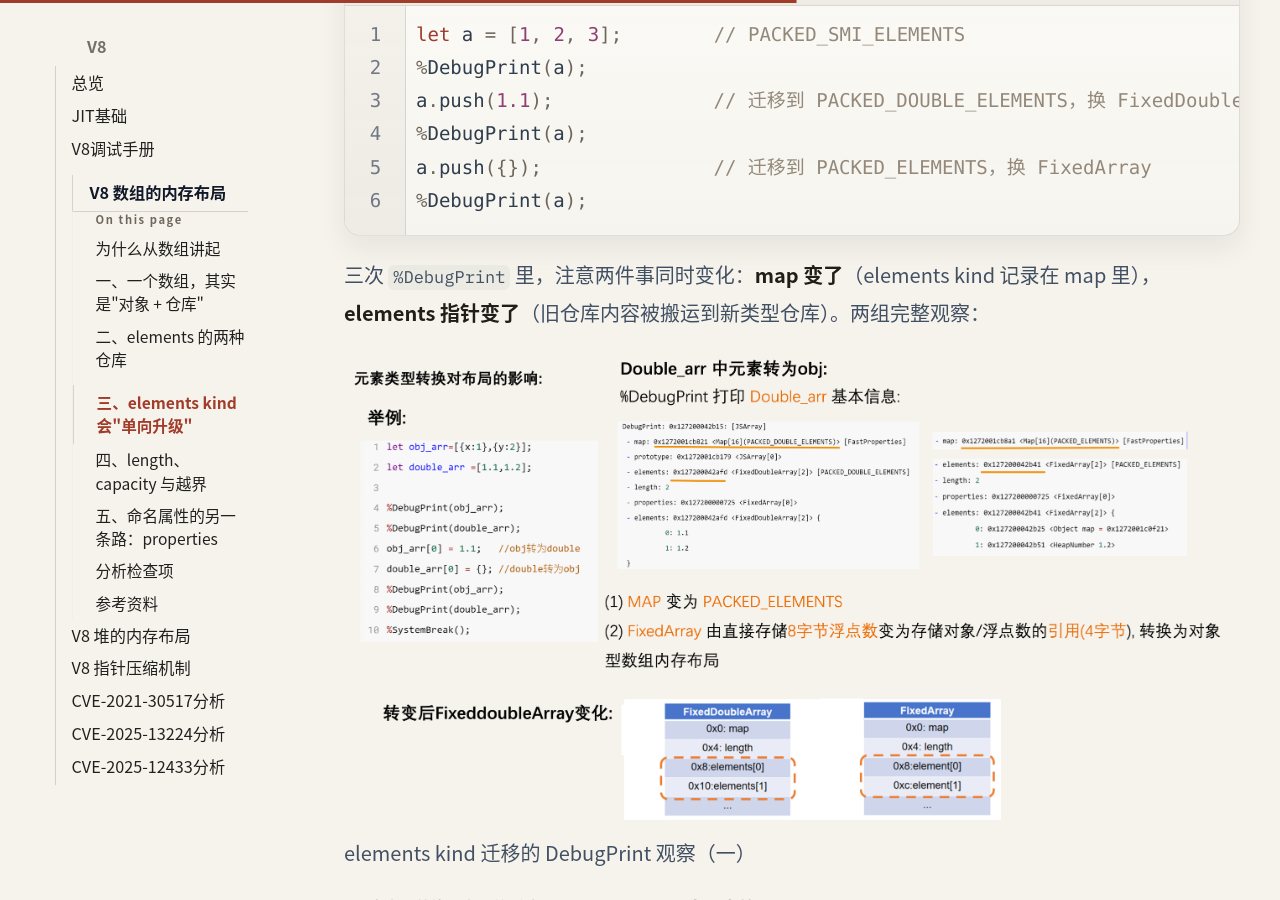
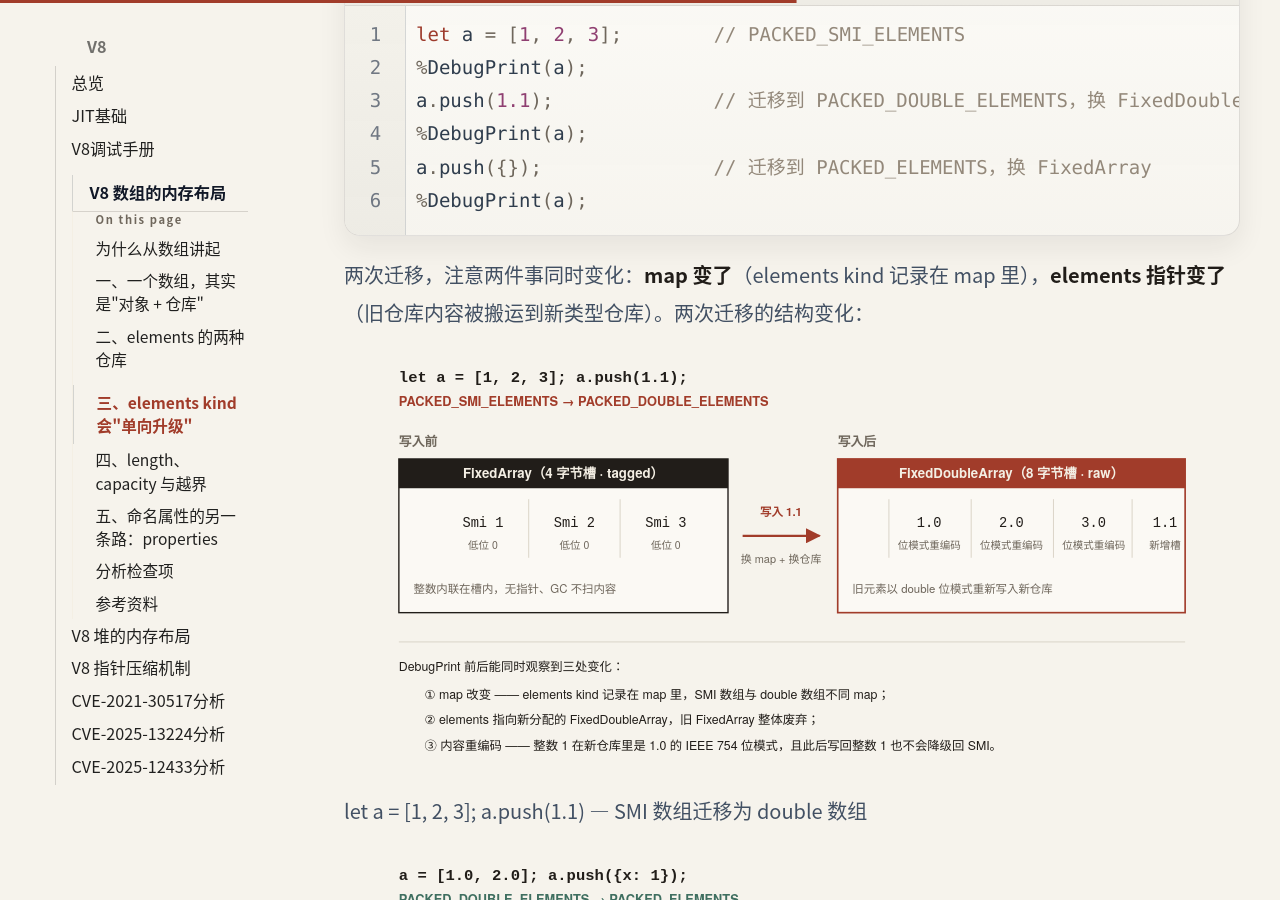
Before and after one commit to jamezx32/jamezx32.github.io, an MkDocs documentation site: the page built from docs/v8/V8 数组的内存布局.md, in a window 1280 px wide and 900 px high, scrolled down 5589 px. Built offline with MkDocs 1.6.1 and Material for MkDocs 9.7.7, drawn with Linux system fonts in a browser that asks for light colours; some of the changed text lies outside the part shown.

Commit message:
Redraw elements-kind transition images as clean diagrams
Replace the two raw DebugPrint terminal screenshots with schematic
before/after diagrams (SMI -> double, double -> object) in the same
warm editorial style as the other figures; titles follow the
"code -> result" form. The %DebugPrint exercise stays in the text as
the hands-on step.

````diff
--- a/docs/v8/V8 数组的内存布局.md
+++ b/docs/v8/V8 数组的内存布局.md
@@ -97,11 +97,11 @@
 %DebugPrint(a);
 ```
 
-三次 `%DebugPrint` 里，注意两件事同时变化：**map 变了**（elements kind 记录在 map 里），**elements 指针变了**（旧仓库内容被搬运到新类型仓库）。两组完整观察：
+两次迁移，注意两件事同时变化：**map 变了**（elements kind 记录在 map 里），**elements 指针变了**（旧仓库内容被搬运到新类型仓库）。两次迁移的结构变化：
 
-![elements kind 迁移的 DebugPrint 观察（一）](images/元素类型布局转换1.png)
+![let a = [1, 2, 3]; a.push(1.1) — SMI 数组迁移为 double 数组](images/v8-elements-transition-smi-to-double.svg)
 
-![elements kind 迁移的 DebugPrint 观察（二）](images/元素类型布局转换2.png)
+![a = [1.0, 2.0]; a.push({x:1}) — double 数组迁移为对象数组](images/v8-elements-transition-double-to-object.svg)
 
 迁移规则对漏洞分析的含义：
 
````
Also changed, not shown: docs/v8/images/v8-elements-transition-double-to-object.svg (added), docs/v8/images/v8-elements-transition-smi-to-double.svg (added), docs/v8/images/元素类型布局转换1.png (deleted), docs/v8/images/元素类型布局转换2.png (deleted).
